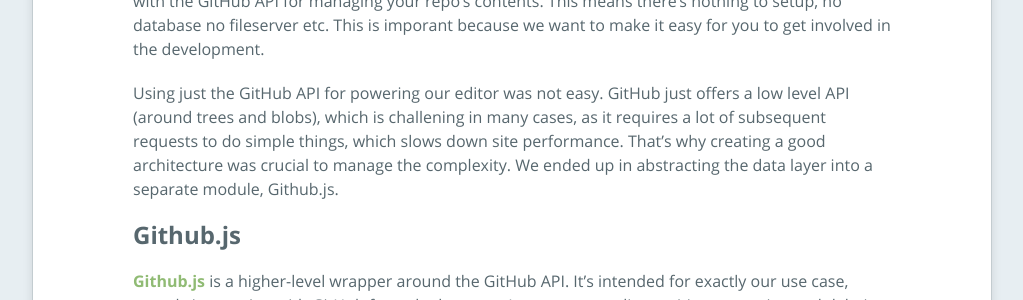
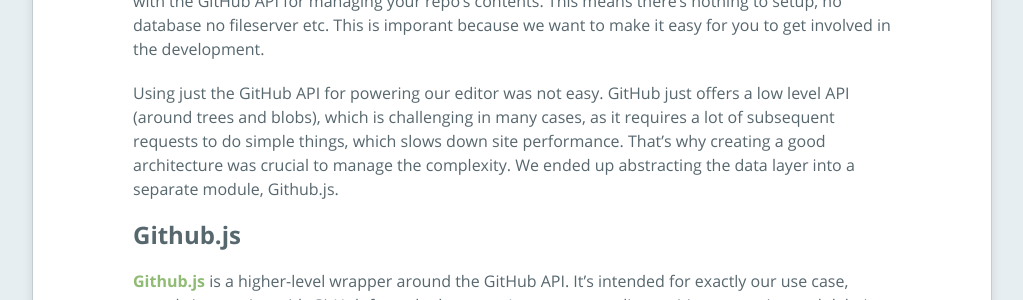
Before and after one commit to prose/prose, a Jekyll site: the page built from _posts/help/2012-06-20-internals.md, in a window 1280 px wide and 900 px high. Shown: the part 279-579 px from the top of the window, without its empty margins (128-1151 px from the left). Built offline with Jekyll 4.4.1, drawn with Linux system fonts in a browser that asks for light colours.

Commit message:
Updated _posts/help/2012-06-20-internals.md

```diff
--- a/_posts/help/2012-06-20-internals.md
+++ b/_posts/help/2012-06-20-internals.md
@@ -13,7 +13,7 @@
 
 Prose is just a static webpage and doesn't require any server-side bits. Instead it interacts directly with the GitHub API for managing your repo's contents. This means there's nothing to setup, no database no fileserver etc. This is imporant because we want to make it easy for you to get involved in the development.
 
-Using just the GitHub API for powering our editor was not easy. GitHub just offers a low level API (around trees and blobs), which is challening in many cases, as it requires a lot of subsequent requests to do simple things, which slows down site performance. That's why creating a good architecture was crucial to manage the complexity. We ended up in abstracting the data layer into a separate module, Github.js.
+Using just the GitHub API for powering our editor was not easy. GitHub just offers a low level API (around trees and blobs), which is challenging in many cases, as it requires a lot of subsequent requests to do simple things, which slows down site performance. That's why creating a good architecture was crucial to manage the complexity. We ended up abstracting the data layer into a separate module, Github.js.
 
 
 ## Github.js
```
